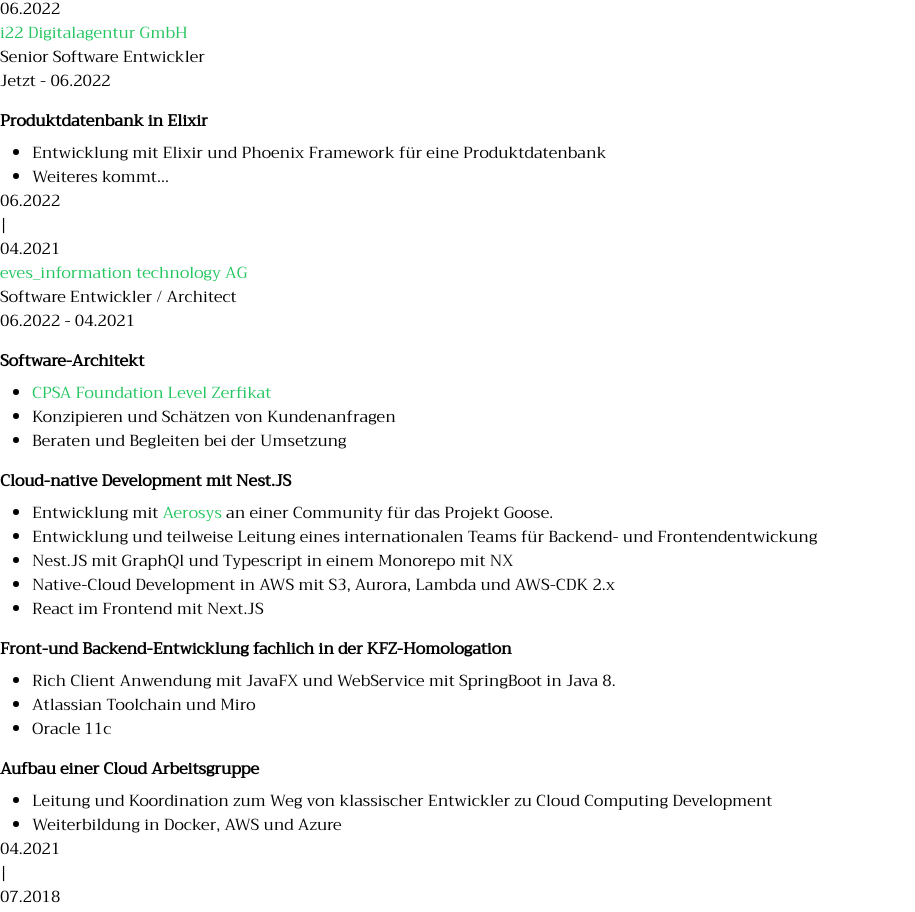
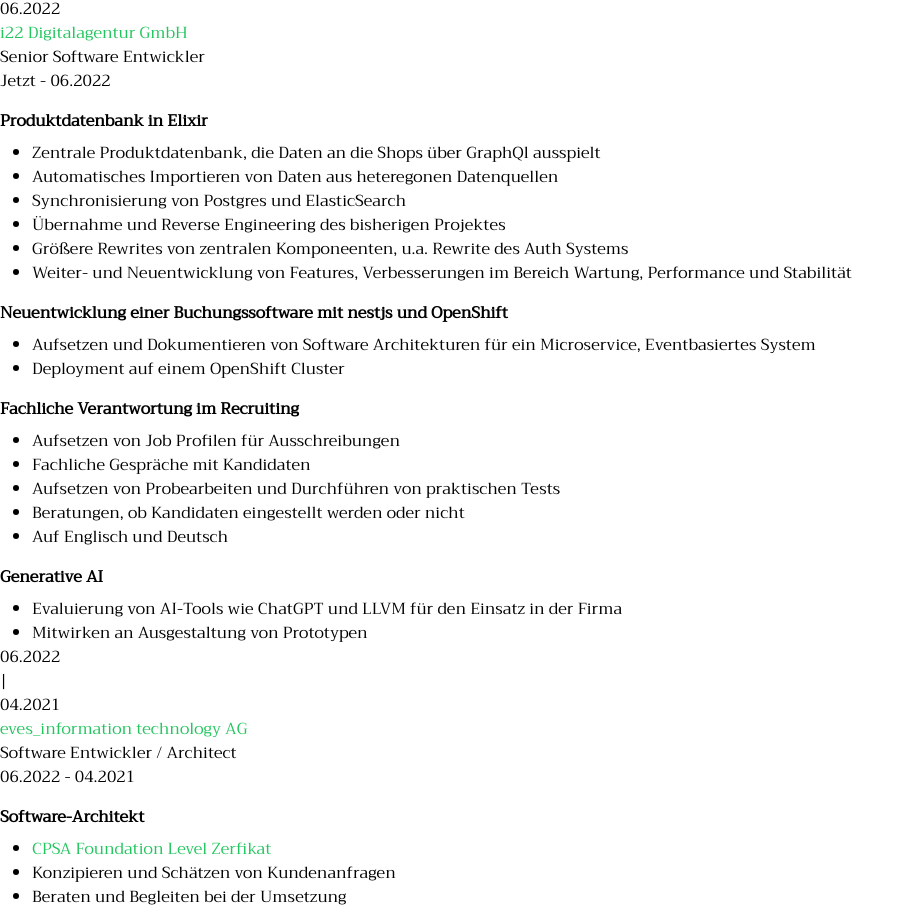
Before and after one commit to Meldanor/PersonalWebpage, a Nuxt app: page / in a window 1280 px wide. Shown: the part 10392-11304 px from the top of the page, without its empty margins (0-915 px from the left). Built offline with nearby package versions, Linux system fonts and the light colour scheme.

Commit message:
add: information about work at i22

```diff
--- a/components/Timeline.vue
+++ b/components/Timeline.vue
@@ -20,10 +20,64 @@
             </h5>
             <ul>
               <li>
-                Entwicklung mit Elixir und Phoenix Framework für eine Produktdatenbank
+                Zentrale Produktdatenbank, die Daten an die Shops über GraphQl ausspielt
               </li>
               <li>
-                Weiteres kommt...
+                Automatisches Importieren von Daten aus heteregonen Datenquellen
+              </li>
+              <li>
+                Synchronisierung von Postgres und ElasticSearch
+              </li>
+              <li>
+                Übernahme und Reverse Engineering des bisherigen Projektes
+              </li>
+              <li>
+                Größere Rewrites von zentralen Komponeenten, u.a. Rewrite des Auth Systems
+              </li>
+              <li>
+                Weiter- und Neuentwicklung von Features, Verbesserungen im Bereich Wartung, Performance und Stabilität
+              </li>
+            </ul>
+            <h5>
+              Neuentwicklung einer Buchungssoftware mit nestjs und OpenShift
+            </h5>
+            <ul>
+              <li>
+                Aufsetzen und Dokumentieren von Software Architekturen für ein Microservice, Eventbasiertes System
+              </li>
+              <li>
+                Deployment auf einem OpenShift Cluster
+              </li>
+            </ul>
+            <h5>
+              Fachliche Verantwortung im Recruiting
+            </h5>
+            <ul>
+              <li>
+                Aufsetzen von Job Profilen für Ausschreibungen
+              </li>
+              <li>
+                Fachliche Gespräche mit Kandidaten
+              </li>
+              <li>
+                Aufsetzen von Probearbeiten und Durchführen von praktischen Tests
+              </li>
+              <li>
+                Beratungen, ob Kandidaten eingestellt werden oder nicht
+              </li>
+              <li>
+                Auf Englisch und Deutsch
+              </li>
+            </ul>
+            <h5>
+              Generative AI
+            </h5>
+            <ul>
+              <li>
+                Evaluierung von AI-Tools wie ChatGPT und LLVM für den Einsatz in der Firma
+              </li>
+              <li>
+                Mitwirken an Ausgestaltung von Prototypen
               </li>
             </ul>
           </div>
```
